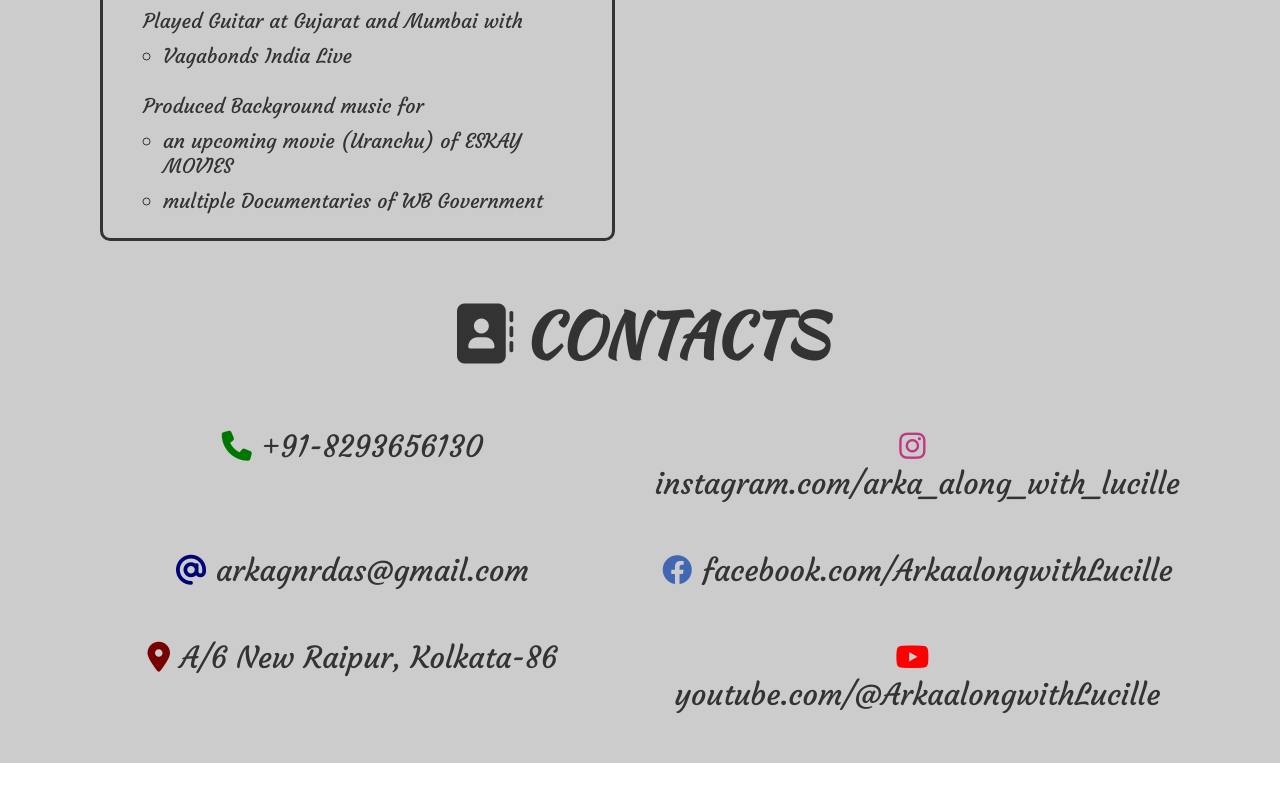
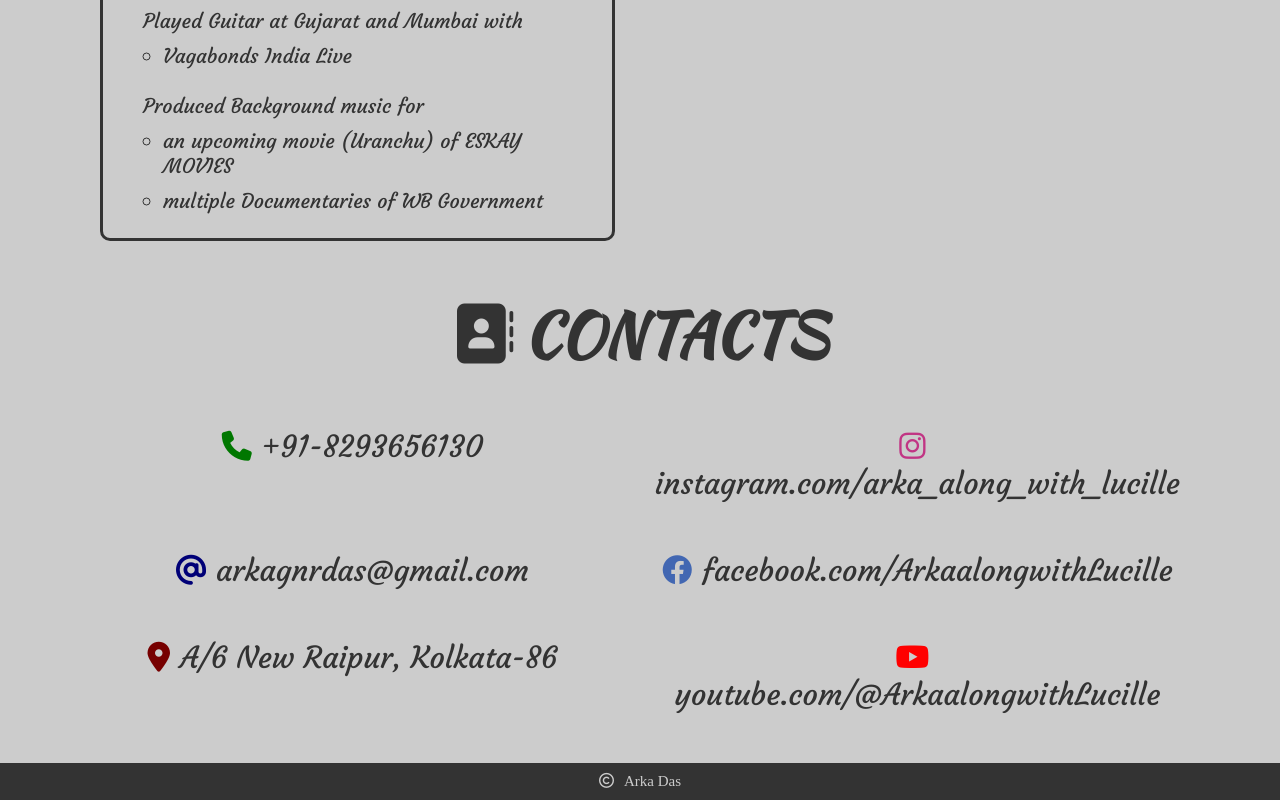
Before and after one commit to AbhishekBiswasGitHub/arka-along-with-lucille, a React (Vite) app: page / in a window 1280 px wide. Shown: the part 2757-3557 px from the top of the page. Before the commit the page ends 3520 px from the top, so only its background shows below. Built offline with nearby package versions, Linux system fonts and the light colour scheme.

Commit message:
Add component Footer

```diff
--- a/src/App.jsx
+++ b/src/App.jsx
@@ -2,9 +2,10 @@ import Hero from "./Hero";
 import Skills from "./Skills";
 import Live from "./Live";
 import Achievements from "./Achievements";
+import Contacts from "./Contacts";
+import Footer from "./Footer";
 
 import "./App.css";
-import Contacts from "./Contacts";
 
 const App = () => {
   return (
@@ -14,6 +15,7 @@ const App = () => {
       <Live />
       <Achievements />
       <Contacts />
+      <Footer />
     </div>
   );
 };
--- /dev/null
+++ b/src/Footer.css
@@ -0,0 +1,21 @@
+#footer {
+  display: flex;
+  align-items: center;
+  justify-content: center;
+
+  width: 100%;
+
+  padding: 1rem;
+
+  background-color: #333;
+  color: #ccc;
+}
+
+#copyright {
+  font-size: 1.5rem;
+  text-transform: capitalize;
+}
+
+#copyright > i {
+  padding-right: 1rem;
+}
--- /dev/null
+++ b/src/Footer.jsx
@@ -0,0 +1,14 @@
+import "./Footer.css";
+
+const Footer = () => {
+  return (
+    <footer id="footer">
+      <p id="copyright">
+        <i className="fa-regular fa-copyright"></i>
+        arka das
+      </p>
+    </footer>
+  );
+};
+
+export default Footer;
```
